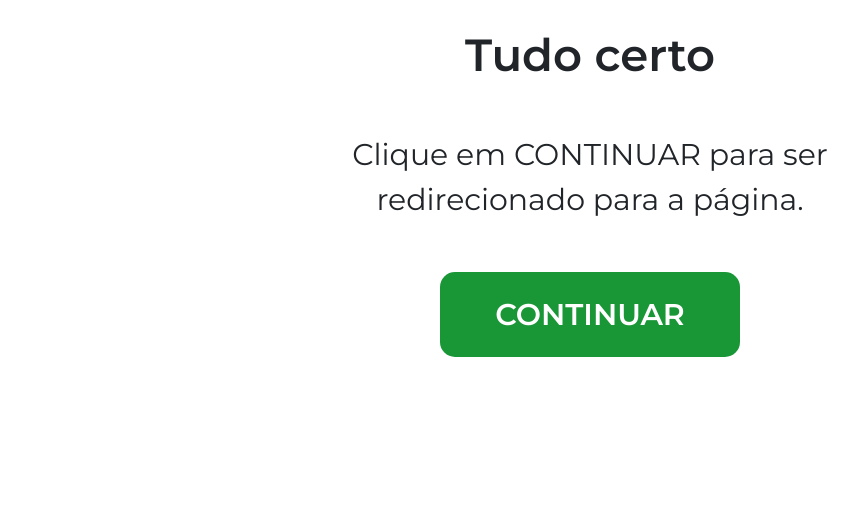
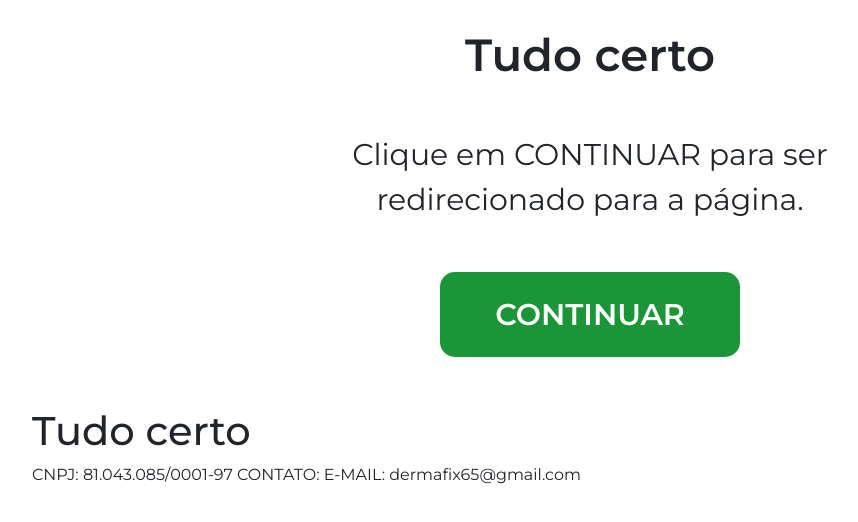
Before and after one commit to marcosd002/dermafx.online, a plain HTML site: page presell/index.html in a window 1280 px wide. Shown: the part 88-610 px from the top of the page, without its empty margins (50-908 px from the left). Drawn offline with nearby package versions, Linux system fonts and the light colour scheme.

Commit message:
Update index.html

```diff
--- a/presell/index.html
+++ b/presell/index.html
@@ -50,6 +50,10 @@
 				<!-- Link destino do presell !-->
 				<a href="https://dermafx.online/vsldermafx/" class="cta-pre">Continuar</a>
 			</div>
+			<div class="col-md-12 col-lg-12 col-sm-12">
+					<h1>Tudo certo</h1>
+					<p>CNPJ: 81.043.085/0001-97 CONTATO: E-MAIL: dermafix65@gmail.com</p>
+				</div>
 		</div>
 	</div>
 </footer>
```
